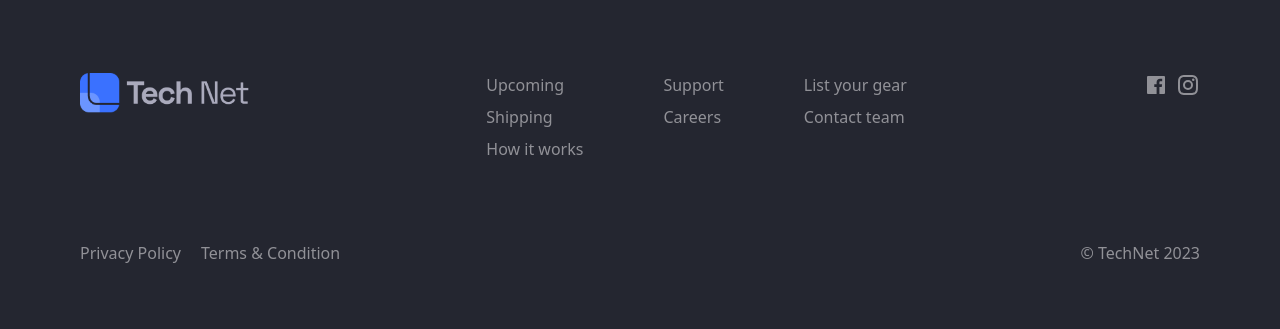
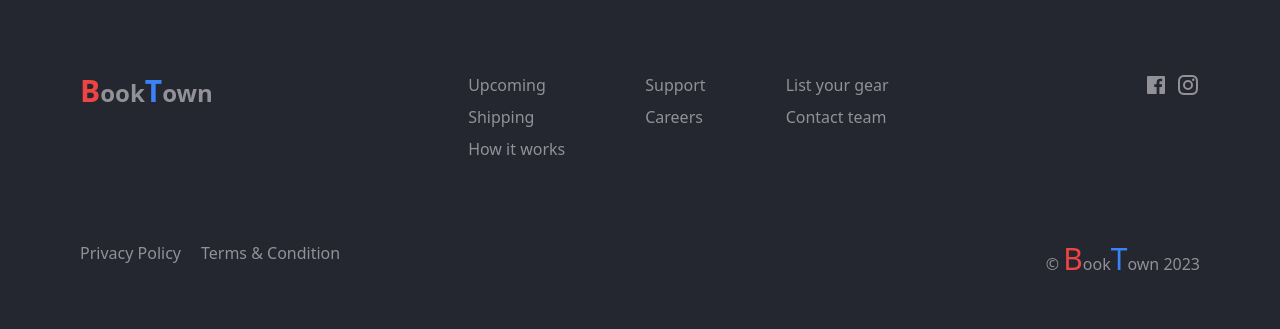
Before and after one commit to owakeelAhmmed/booktown, a React (Vite) app: page / in a window 1280 px wide. Shown: the part 2267-2596 px from the top of the page. Built offline with nearby package versions, Linux system fonts and the light colour scheme.

Commit message:
footer complete

```diff
--- a/src/layouts/Footer.tsx
+++ b/src/layouts/Footer.tsx
@@ -1,5 +1,3 @@
-import React from 'react';
-import logo from '@/assets/images/technet-logo-white.png';
 import { RiFacebookBoxFill, RiInstagramLine } from 'react-icons/ri';
 export default function Footer() {
   const date = new Date();
@@ -8,8 +6,9 @@ export default function Footer() {
   return (
     <div className="bg-[#242630] text-secondary p-20">
       <div className="flex justify-between">
-        <div>
-          <img className="h-10" src={logo} alt="Logo" />
+        <div className="text-2xl font-bold">
+          <span className="text-red-500 text-3xl">B</span>ook
+          <span className="text-blue-500 text-3xl">T</span>own
         </div>
         <div className="flex gap-20">
           <ul className="space-y-2">
@@ -34,7 +33,11 @@ export default function Footer() {
       <div className="flex w-full mt-20 gap-5">
         <p>Privacy Policy</p>
         <p>Terms & Condition</p>
-        <p className="ml-auto"> &#169; TechNet {year}</p>
+        <p className="ml-auto">
+          {' '}
+          &#169; <span className="text-red-500 text-3xl">B</span>ook
+          <span className="text-blue-500 text-3xl">T</span>own {year}
+        </p>
       </div>
     </div>
   );
--- a/src/layouts/Navbar.tsx
+++ b/src/layouts/Navbar.tsx
@@ -18,8 +18,7 @@ export default function Navbar() {
       <div className="h-full w-full bg-white/60">
         <div className="flex items-center justify-between w-full md:max-w-7xl h-full mx-auto ">
           <div className="text-2xl font-bold">
-            {' '}
-            <span className="text-red-500 text-3xl">B</span>ook{' '}
+            <span className="text-red-500 text-3xl">B</span>ook
             <span className="text-blue-500 text-3xl">T</span>own
           </div>
           <div>
```
